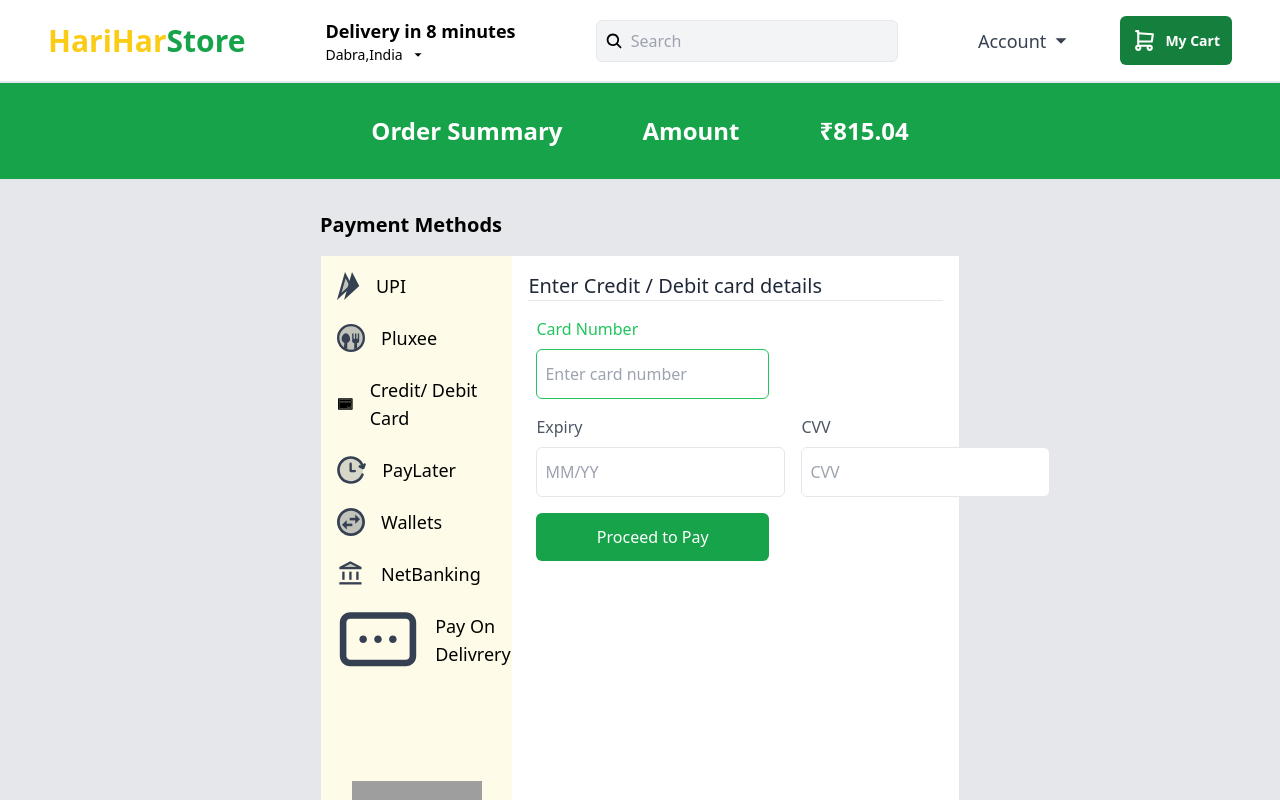
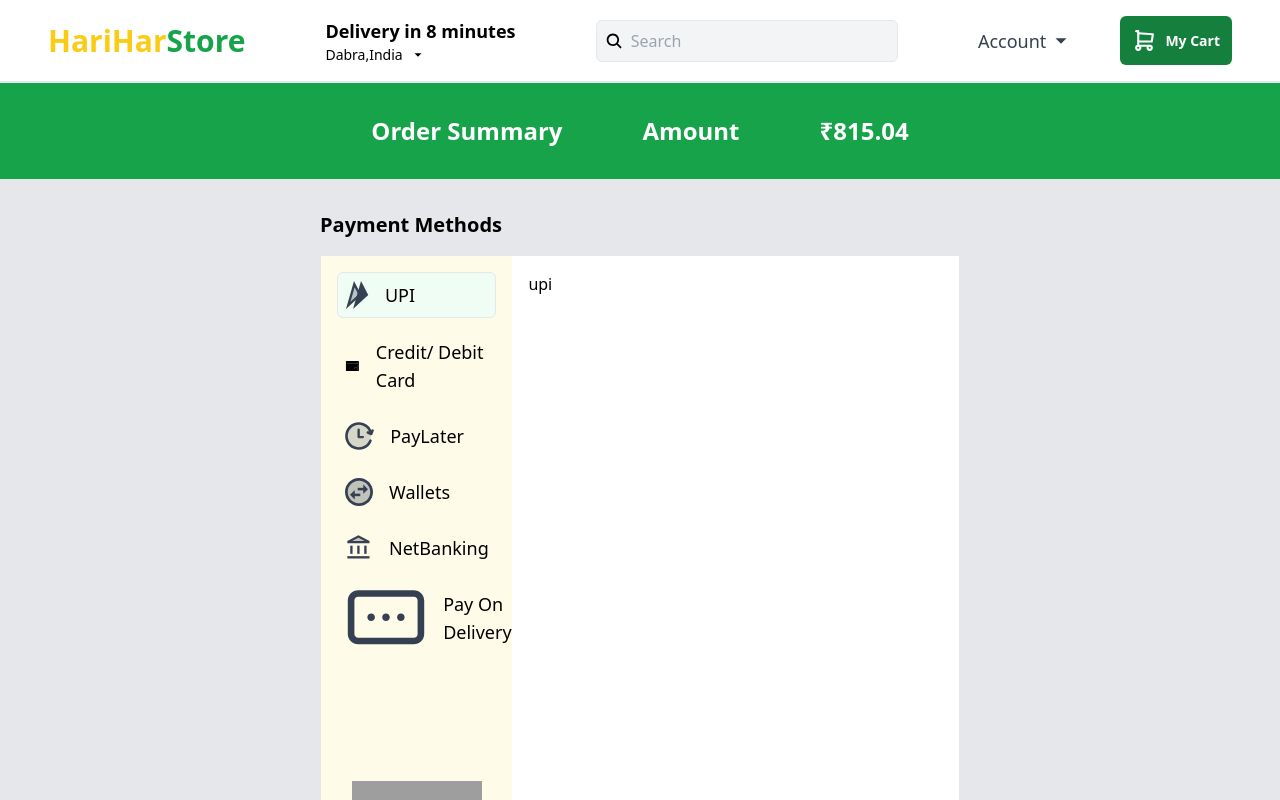
Before and after one commit to snetagupta/E-commerce, a React (Vite) app: page /payment in a window 1280 px wide. Shown: the top 800 px of the page. Built offline with nearby package versions, Linux system fonts and the light colour scheme; grey boxes are pictures that could not be loaded.

Commit message:
add payment options

```diff
--- /dev/null
+++ b/src/components/paymentOptions/Card.jsx
@@ -0,0 +1,29 @@
+import React from 'react'
+
+const Card = () => {
+  return (
+    <div>
+    <p className="text-xl font-medium text-gray-800 border-b">Enter Credit / Debit card details</p>
+        <div className="flex flex-col gap-4 w-[60%] py-4 px-2">
+
+      <div className="flex flex-col gap-2">
+      <label className="text-green-500">Card Number</label>
+      <input type="text" placeholder="Enter card number" className="border border-green-500 py-3 px-2 rounded-md"/>
+      </div>
+      <div className="flex gap-4">
+      <div className="flex flex-col gap-2">
+      <label className="text-gray-600">Expiry</label>
+      <input type="text" placeholder="MM/YY"  className="border py-3 px-2 rounded-md"/>
+      </div>
+      <div className="flex flex-col gap-2">
+      <label className="text-gray-600">CVV</label>
+      <input type="text" placeholder="CVV"  className="border py-3 px-2 rounded-md"/>
+      </div>
+      </div>
+    <button className="text-white bg-green-600 rounded-md px-12 py-3">Proceed to Pay</button>
+    </div>
+    </div>
+  )
+}
+
+export default Card
--- /dev/null
+++ b/src/components/paymentOptions/NetBanking.jsx
@@ -0,0 +1,9 @@
+import React from 'react'
+
+const NetBanking = () => {
+  return (
+    <div>NetBanking</div>
+  )
+}
+
+export default NetBanking
--- /dev/null
+++ b/src/components/paymentOptions/PayLater.jsx
@@ -0,0 +1,9 @@
+import React from 'react'
+
+const PayLater = () => {
+  return (
+    <div>PayLater</div>
+  )
+}
+
+export default PayLater
--- /dev/null
+++ b/src/components/paymentOptions/PayOnDelivery.jsx
@@ -0,0 +1,9 @@
+import React from 'react'
+
+const PayOnDelivery = () => {
+  return (
+    <div>PayOnDelivery</div>
+  )
+}
+
+export default PayOnDelivery
--- /dev/null
+++ b/src/components/paymentOptions/Upi.jsx
@@ -0,0 +1,7 @@
+import React from "react";
+
+const Upi = () => {
+  return <div>upi</div>;
+};
+
+export default Upi;
--- /dev/null
+++ b/src/components/paymentOptions/Wallet.jsx
@@ -0,0 +1,9 @@
+import React from 'react'
+
+const Wallet = () => {
+  return (
+    <div>Waller</div>
+  )
+}
+
+export default Wallet
--- a/src/pages/Payment.jsx
+++ b/src/pages/Payment.jsx
@@ -3,10 +3,17 @@
 import netBanking from "../assets/netBanking.svg";
 import paylater from "../assets/paylater.svg";
 import payOnDelivery from "../assets/payOnDelivery.svg";
-import pluxee from "../assets/pluxee.svg";
 import wallet from "../assets/wallet.svg";
+import { useState } from "react";
+import Card from "../components/paymentOptions/Card";
+import Upi from "../components/paymentOptions/Upi";
+import PayLater from "../components/paymentOptions/PayLater";
+import Wallet from "../components/paymentOptions/Wallet";
+import NetBanking from "../components/paymentOptions/NetBanking";
+import PayOnDelivery from "../components/paymentOptions/PayOnDelivery";
 
 const Payment = () => {
+  const [option, setOption] = useState(0);
   return (
     <>
       <div className="">
@@ -18,62 +25,85 @@
         <div className="px-80 py-4 bg-gray-200">
           <p className="text-xl font-semibold py-4">Payment Methods</p>
           <div className="flex justify-center border w-full h-[80vh]">
-            <div className="bg-yellow-50 w-[30%] flex flex-col gap-6 p-4">
-              <div className="flex gap-4">
+            <div className="bg-yellow-50 w-[30%] flex flex-col gap-3 p-4">
+              <div
+                className={`flex gap-4 p-2 hover:bg-green-50 hover:rounded-md hover:border ${
+                  option === 0 && "border rounded-md bg-green-50"
+                } cursor-pointer`}
+                onClick={() => setOption(0)}
+              >
                 <img src={upi} />
                 <p className="text-lg font-medium">UPI</p>
               </div>
-              <div className="flex gap-4">
-                <img src={pluxee} />
-                <p className="text-lg font-medium">Pluxee</p>
-              </div>
-              <div className="flex items-center gap-4">
-                <AiTwotoneCreditCard className="text-xl"/>
+              <div
+                className={`flex items-center gap-4 p-2 transition-all duration-150 hover:bg-green-50 hover:rounded-md hover:border  ${
+                  option === 1 && "border rounded-md bg-green-50"
+                } cursor-pointer`}
+                onClick={() => setOption(1)}
+              >
+                <AiTwotoneCreditCard className="text-xl" />
                 <p className="text-lg font-medium">Credit/ Debit Card</p>
               </div>
-              <div className="flex gap-4">
+              <div
+                className={`flex gap-4 p-2 hover:bg-green-50 hover:rounded-md hover:border ${
+                  option === 2 && "border rounded-md bg-green-50"
+                } cursor-pointer`}
+                onClick={() => setOption(2)}
+              >
                 <img src={paylater} />
                 <p className="text-lg font-medium">PayLater</p>
               </div>
-              <div className="flex gap-4">
+              <div
+                className={`flex gap-4 p-2 hover:bg-green-50 hover:rounded-md hover:border ${
+                  option === 3 && "border rounded-md bg-green-50"
+                } cursor-pointer`}
+                onClick={() => setOption(3)}
+              >
                 <img src={wallet} />
                 <p className="text-lg font-medium">Wallets</p>
               </div>
-              <div className="flex gap-4">
+              <div
+                className={`flex gap-4 p-2 hover:bg-green-50 hover:rounded-md hover:border ${
+                  option === 4 && "border rounded-md bg-green-50"
+                } cursor-pointer`}
+                onClick={() => setOption(4)}
+              >
                 <img src={netBanking} />
                 <p className="text-lg font-medium">NetBanking</p>
               </div>
-              <div className="flex gap-4">
+              <div
+                className={`flex gap-4 p-2 hover:bg-green-50 hover:rounded-md hover:border ${
+                  option === 5 && "border rounded-md bg-green-50"
+                } cursor-pointer`}
+                onClick={() => setOption(5)}
+              >
                 <img src={payOnDelivery} />
-                <p className="text-lg font-medium">Pay On Delivrery</p>
+                <p className="text-lg font-medium">Pay On Delivery</p>
               </div>
 
               <div className="flex justify-center mt-auto">
                 {/* <p>Secured by</p> */}
-                <img src="https://assets.juspay.in/hyper/images/common/jp_juspay_brand.png" className="w-[130px]"/>
+                <img
+                  src="https://assets.juspay.in/hyper/images/common/jp_juspay_brand.png"
+                  className="w-[130px]"
+                />
                 {/* <p className="text-lg font-medium">JUSTPAY</p> */}
               </div>
             </div>
             <div className="bg-white w-[70%] p-4">
-            <p className="text-xl font-medium text-gray-800 border-b">Enter Credit / Debit card details</p>
-                <div className="flex flex-col gap-4 w-[60%] py-4 px-2">
-
-              <div className="flex flex-col gap-2">
-              <label className="text-green-500">Card Number</label>
-              <input type="text" placeholder="Enter card number" className="border border-green-500 py-3 px-2 rounded-md"/>
-              </div>
-              <div className="flex gap-4">
-              <div className="flex flex-col gap-2">
-              <label className="text-gray-600">Expiry</label>
-              <input type="text" placeholder="MM/YY"  className="border py-3 px-2 rounded-md"/>
-              </div>
-              <div className="flex flex-col gap-2">
-              <label className="text-gray-600">CVV</label>
-              <input type="text" placeholder="CVV"  className="border py-3 px-2 rounded-md"/>
-              </div>
-              </div>
-            <button className="text-white bg-green-600 rounded-md px-12 py-3">Proceed to Pay</button>
-            </div>
+              {option === 0 ? (
+                <Upi />
+              ) : option === 1 ? (
+                <Card />
+              ) : option === 2 ? (
+                <PayLater />
+              ) : option === 3 ? (
+                <Wallet />
+              ) : option === 4 ? (
+                <NetBanking />
+              ) : (
+                <PayOnDelivery />
+              )}
             </div>
           </div>
         </div>
```
